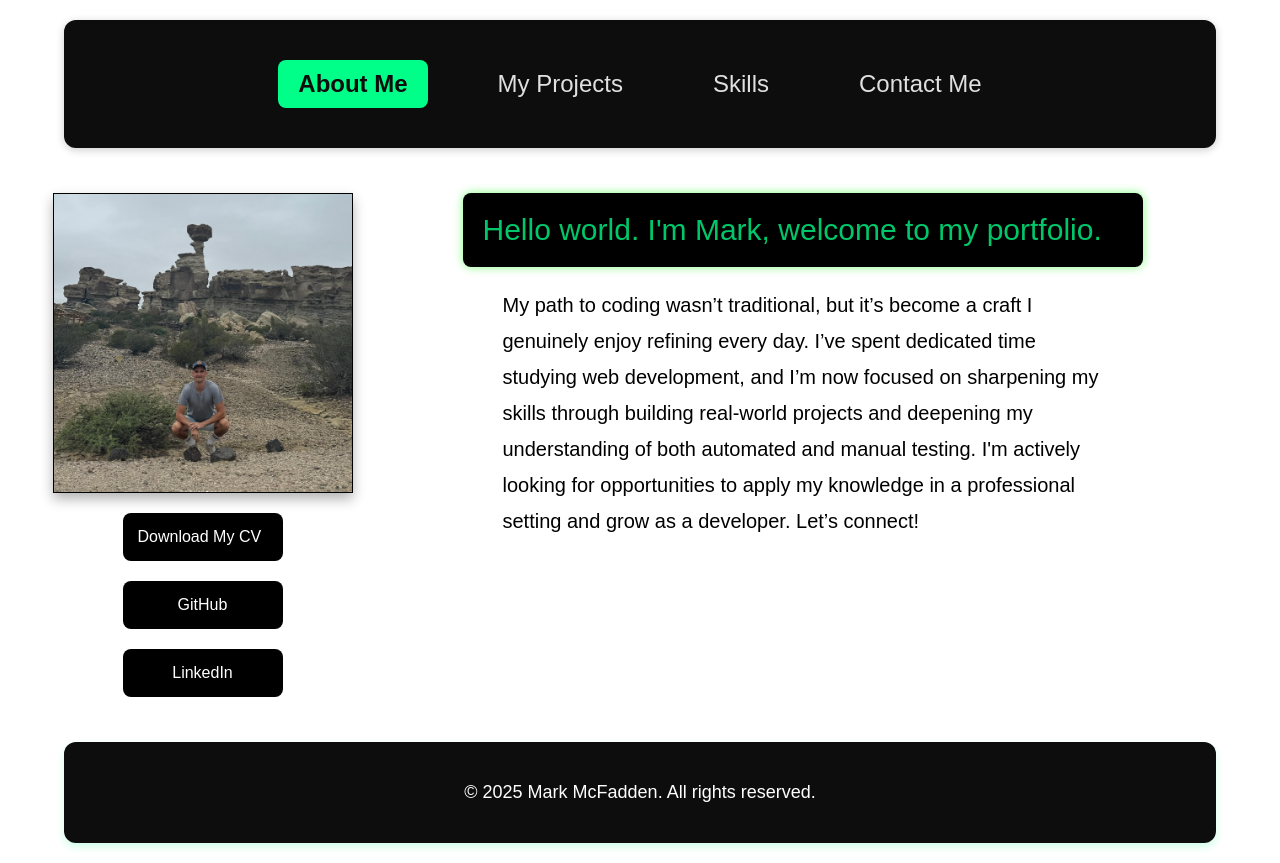
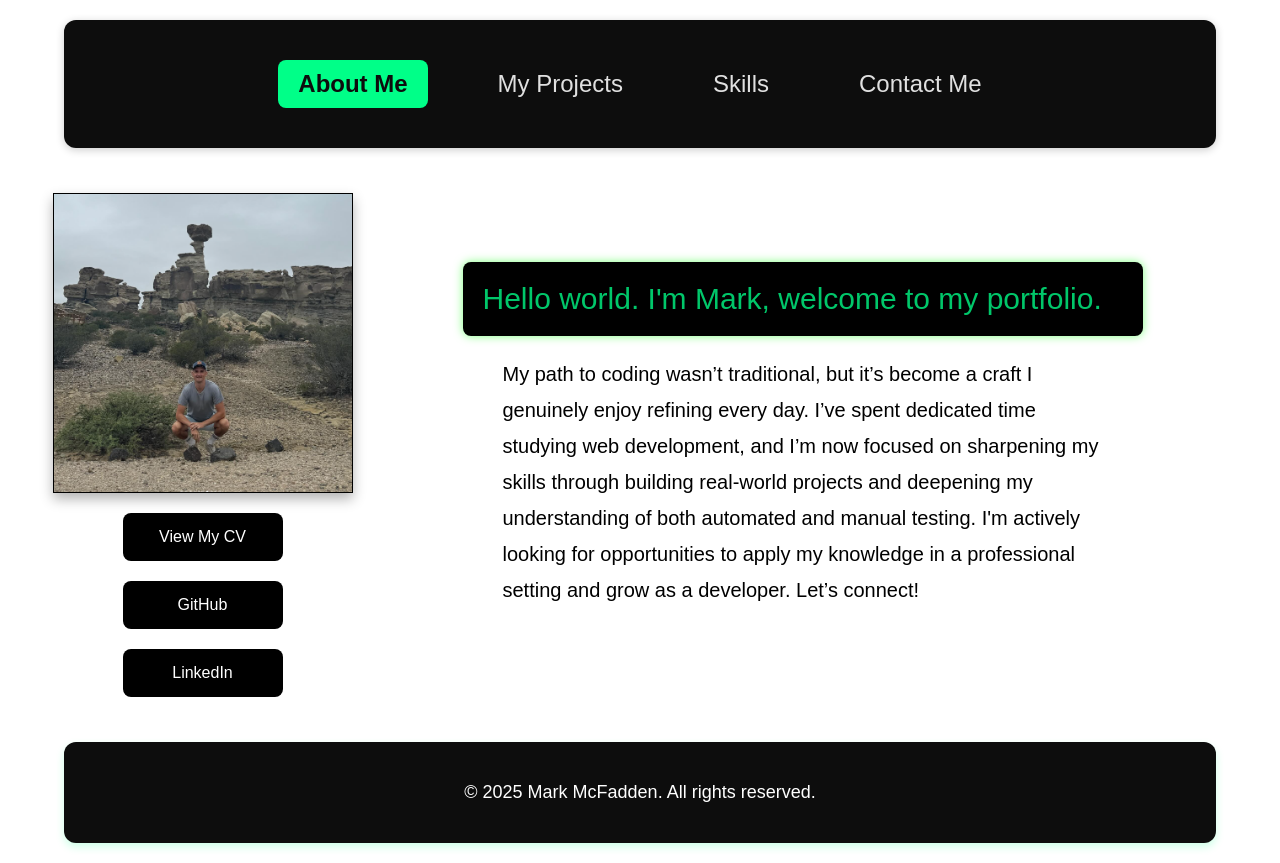
Before and after one commit to markamcfadden/myportfolio, a React (Vite) app: page / in a window 1280 px wide. Built offline with nearby package versions, Linux system fonts and the light colour scheme.

Commit message:
add responsivness

```diff
--- a/src/pages/AboutMePage.jsx
+++ b/src/pages/AboutMePage.jsx
@@ -12,9 +12,12 @@ function AboutMePage() {
       <AboutMeContainer>
         <LeftSide>
           <ProfilePhoto />
-          <DownloadLink href="cvlink" download>
-            Download My CV
-          </DownloadLink>
+          <SocialButton
+            href="https://docs.google.com/document/d/1AHh-2f_3-u4WlvhDRtcPlP81jh-xFKQ7FoxItT863wI/edit?usp=sharing"
+            target="_blank"
+          >
+            View My CV
+          </SocialButton>
           <SocialButton href="https://github.com/markamcfadden" target="_blank">
             GitHub
           </SocialButton>
@@ -48,11 +51,17 @@ const PageContainer = styled.div`
 const AboutMeContainer = styled.div`
   flex-grow: 1;
   display: flex;
-  align-items: stretch;
+  align-items: center;
   justify-content: center;
   padding: 25px;
   max-width: 1500px;
   gap: 25px;
+
+  @media (max-width: 768px) {
+    flex-direction: column;
+    align-items: center;
+    gap: 20px;
+  }
 `;
 
 const LeftSide = styled.div`
@@ -61,6 +70,11 @@ const LeftSide = styled.div`
   flex-direction: column;
   align-items: center;
   gap: 20px;
+
+  @media (max-width: 768px) {
+    align-items: center;
+    order: 2;
+  }
 `;
 
 const RightSide = styled.div`
@@ -69,23 +83,11 @@ const RightSide = styled.div`
   flex-direction: column;
   align-items: center;
   flex-grow: 1;
-`;
 
-const DownloadLink = styled.a`
-  background-color: black;
-  color: white;
-  padding: 15px;
-  min-width: 160px;
-  border: none;
-  border-radius: 8px;
-  cursor: pointer;
-  text-decoration: none;
-  font-size: 1rem;
-  transition: background-color 0.3s;
-
-  &:hover {
-    background-color: #00ff88;
-    color: black;
+  @media (max-width: 768px) {
+    width: 100%;
+    gap: 20px;
+    order: 1;
   }
 `;
 
```
